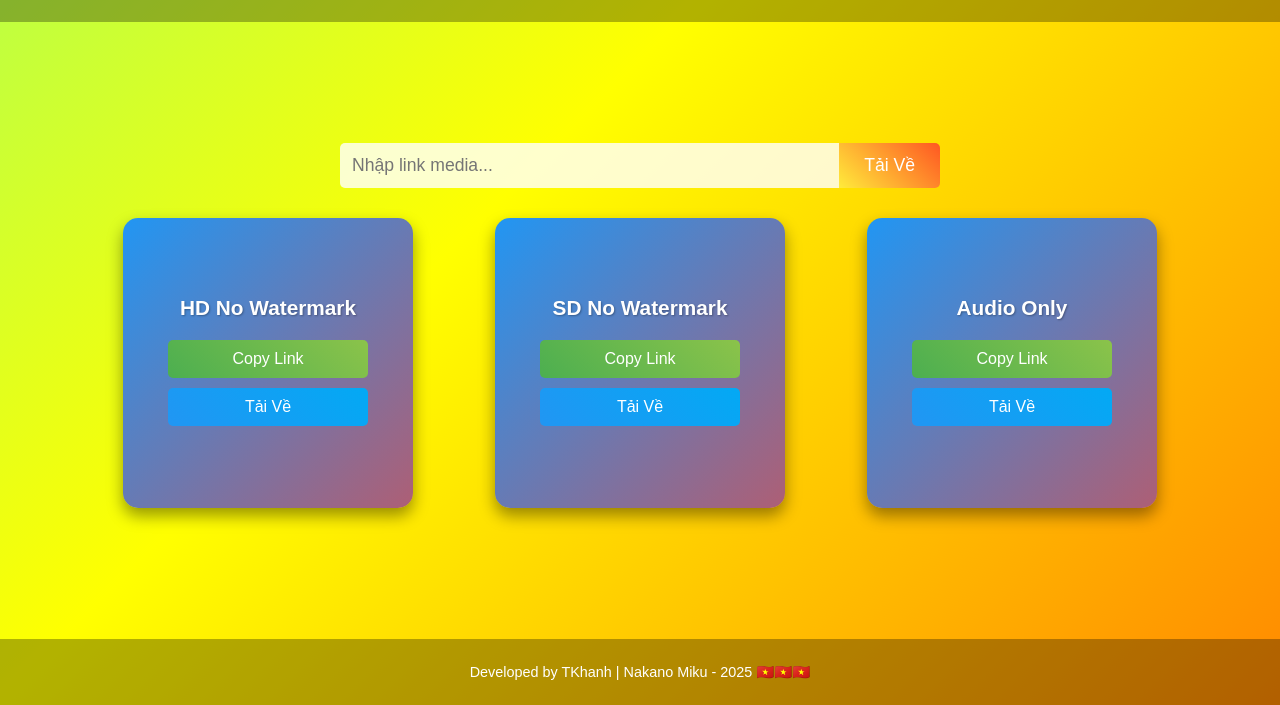
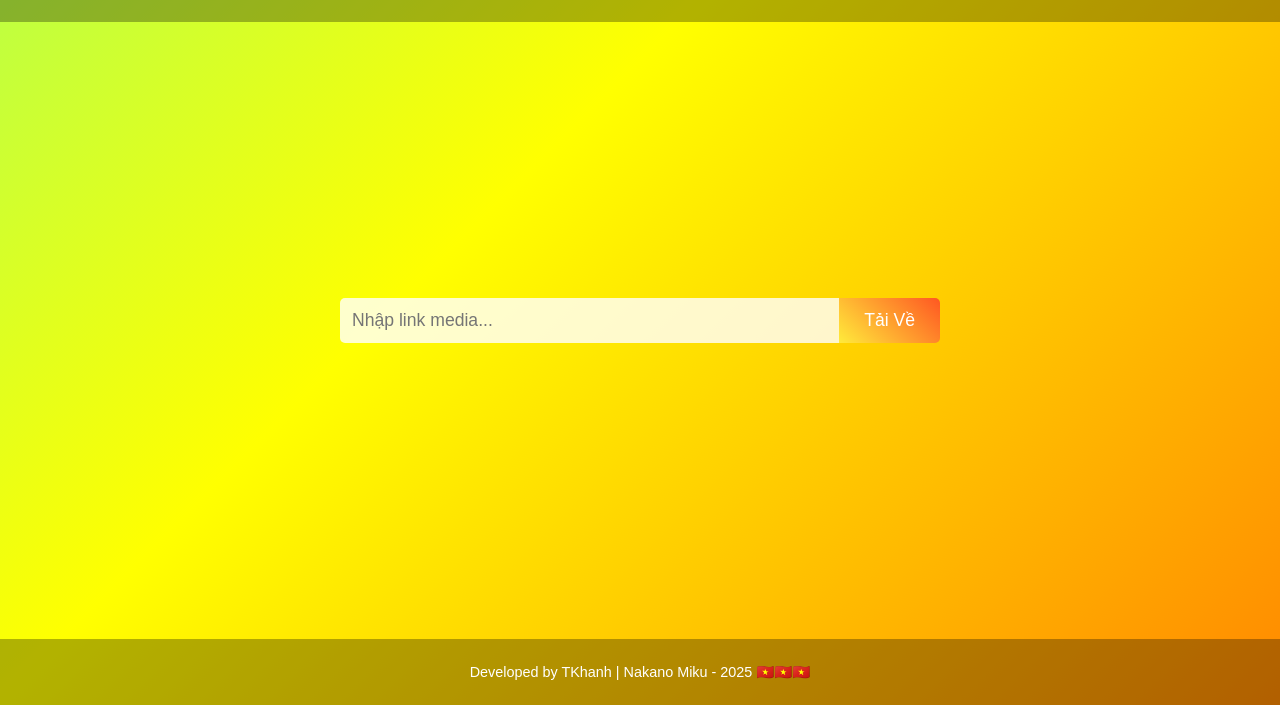
Before and after one commit to tkhanhpro/Downn, a website: page public/index.html in a window 1280 px wide. Shown: the part 95-800 px from the top of the page. Drawn offline with Linux system fonts and the light colour scheme.

Commit message:
Update index.html

```diff
--- a/public/index.html
+++ b/public/index.html
@@ -17,23 +17,7 @@
       <button id="submit-btn">Tải Về</button>
     </div>
     <div id="loading" class="hidden">Đang tải...</div>
-    <div id="result-container" class="hidden">
-      <div id="hd-frame" class="media-frame">
-        <h3>HD No Watermark</h3>
-        <button class="copy-btn">Copy Link</button>
-        <button class="download-btn">Tải Về</button>
-      </div>
-      <div id="sd-frame" class="media-frame">
-        <h3>SD No Watermark</h3>
-        <button class="copy-btn">Copy Link</button>
-        <button class="download-btn">Tải Về</button>
-      </div>
-      <div id="audio-frame" class="media-frame">
-        <h3>Audio Only</h3>
-        <button class="copy-btn">Copy Link</button>
-        <button class="download-btn">Tải Về</button>
-      </div>
-    </div>
+    <div id="result-container" class="hidden"></div> <!-- Frames will be dynamically added here -->
     <div id="error" class="hidden"></div>
   </main>
   <footer>
```
